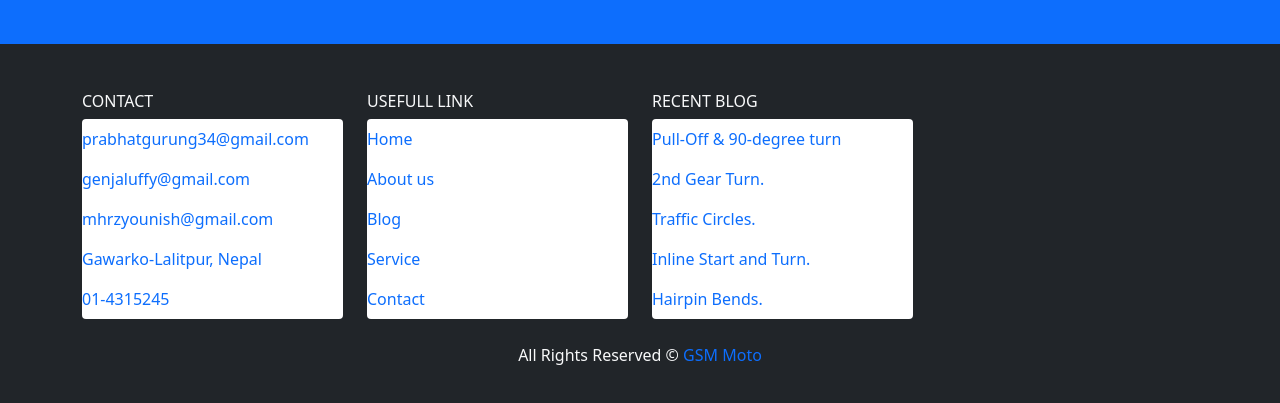
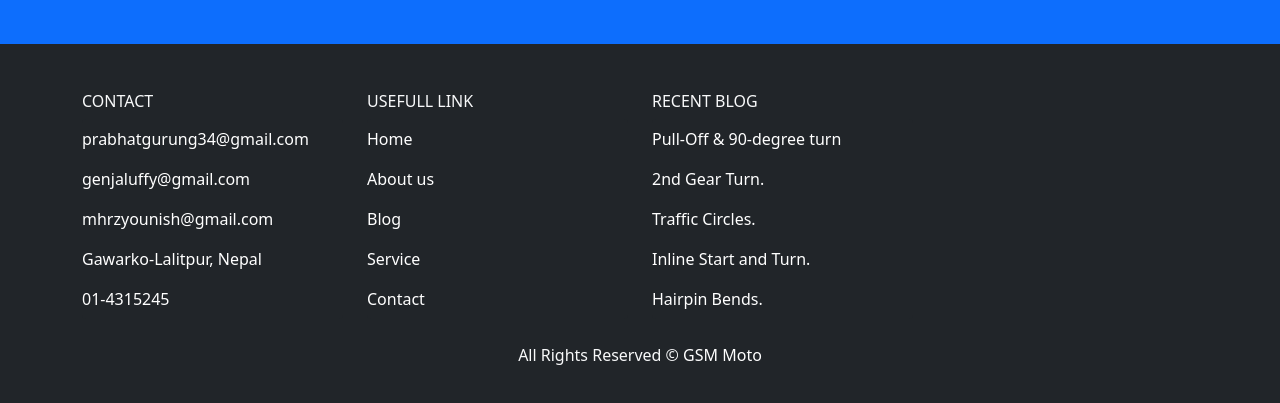
Before and after one commit to Prabhatgrg/College-Project, a plain HTML site: page index.html in a window 1280 px wide. Shown: the part 3202-3605 px from the top of the page. Drawn offline with nearby package versions, Linux system fonts and the light colour scheme.

Commit message:
Updated css for footer links

```diff
--- a/assets/css/style.css
+++ b/assets/css/style.css
@@ -18,8 +18,17 @@ body::before{
     padding-left: 20px;
 }
 
+.list-group-item{
+    background-color: #212529;
+}
+
 a{
     text-decoration: none;
+    color: white;
+}
+
+a:hover{
+    color: aqua;
 }
 
 @media(min-width: 768px) {
```
